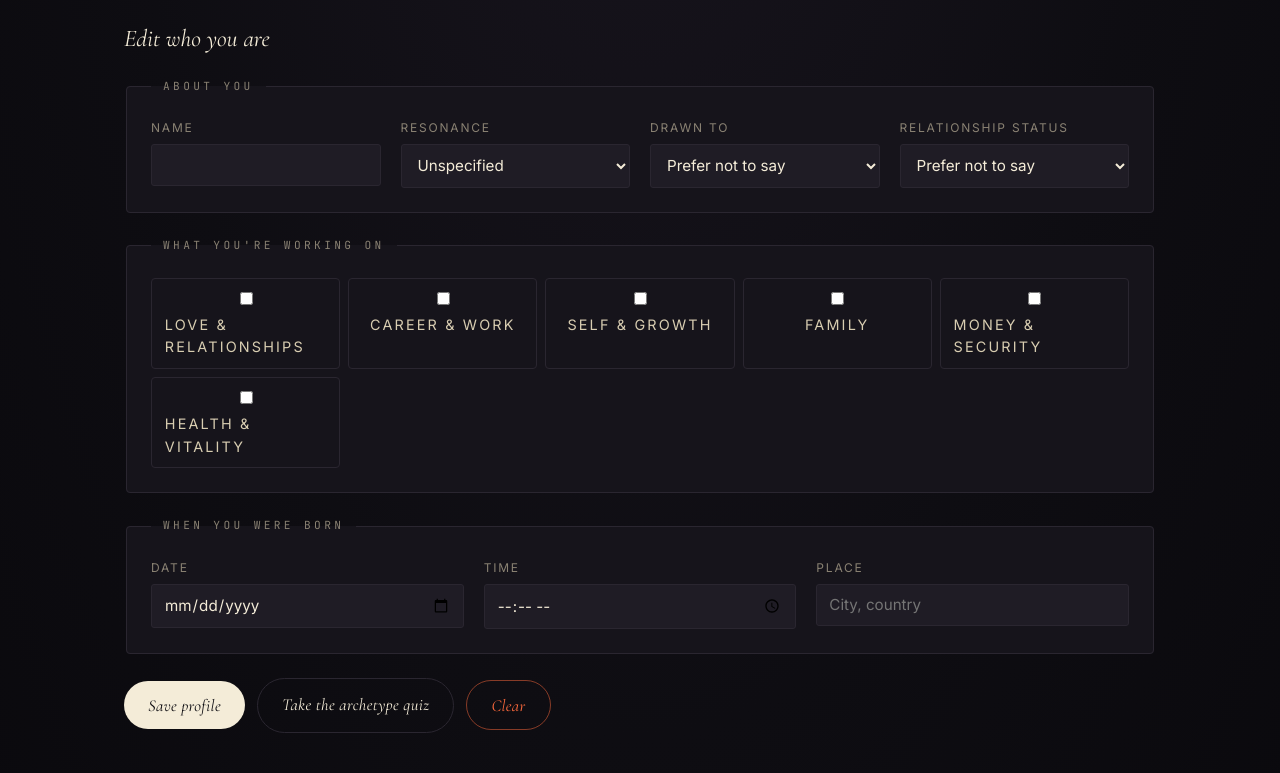
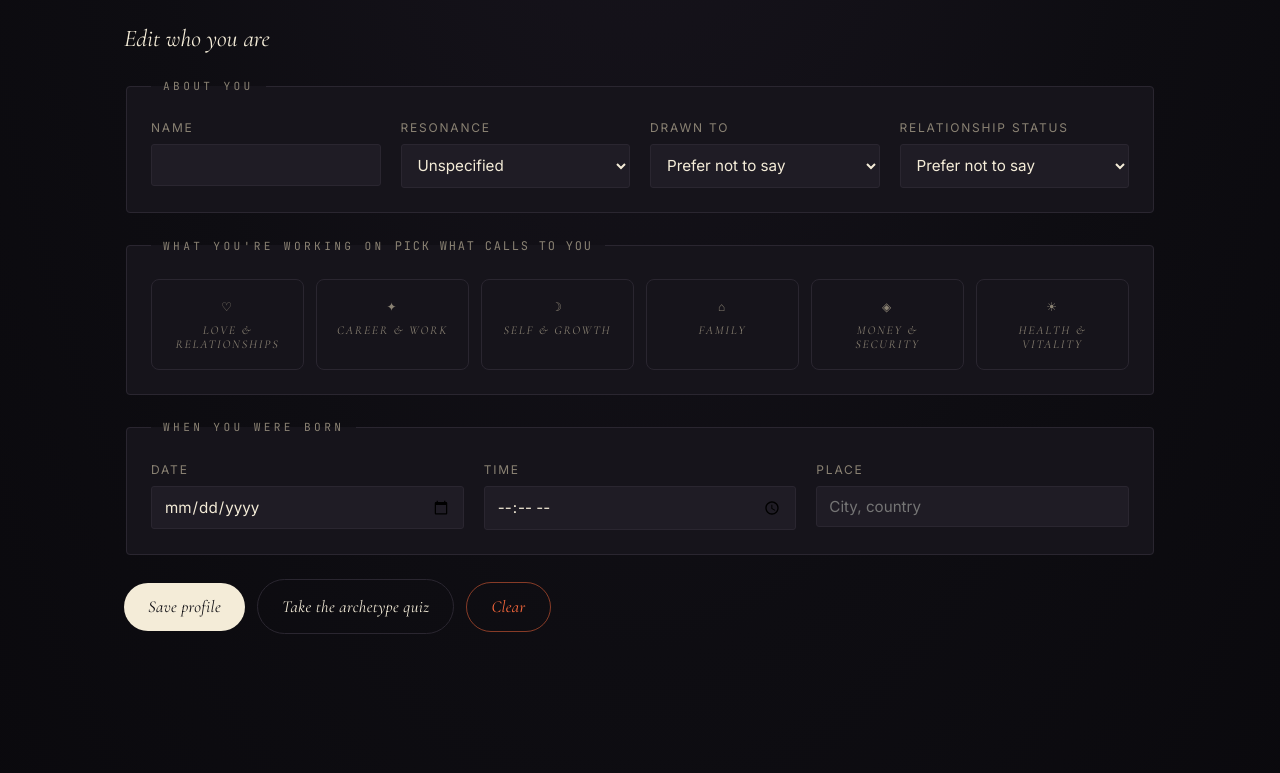
Before and after one commit to xDarkicex/syzygy-tarot, a FastAPI app: page /profile in a window 1280 px wide. Shown: the part 591-1364 px from the top of the page. Run offline with FastAPI, Linux system fonts and the light colour scheme; data that the repository does not hold is empty.

Commit message:
Fix focus checkbox bug; redesign as mystical tiles
Bug: all focus checkboxes toggled together. The form's x-data spread
the persisted profile, but profile.focus could be undefined in old
localStorage, so Alpine's array x-model binding failed and one click
set the whole bound value. Fix: normalize p.focus to a real array in
the x-data init.

Design: replaced the plain checkbox grid with selectable tiles, one per
focus area, each carrying a mystical glyph (♡ love, ✦ career, ☽ self,
⌂ family, ◈ money, ☀ health). Selected tiles glow gold with a tinted
background via :has(input:checked). Matches the audience better than a
settings-form checkbox list.

```diff
--- a/app/static/css/site.css
+++ b/app/static/css/site.css
@@ -215,14 +215,22 @@ fieldset.profile input:focus, fieldset.profile select:focus { outline: 2px solid
   padding: 0.65rem 0.75rem; border-radius: 3px; font-family: inherit; font-size: 0.95rem;
 }
 .profile-form input:focus, .profile-form select:focus { outline: 2px solid var(--gold); outline-offset: 1px; }
-.focus-grid { display: grid; grid-template-columns: repeat(auto-fit, minmax(180px, 1fr)); gap: 0.5rem; }
-.focus-option {
-  display: flex; align-items: center; gap: 0.6rem;
-  padding: 0.6rem 0.8rem; border: 1px solid var(--rule); border-radius: 4px; cursor: pointer;
+.focus-grid { display: grid; grid-template-columns: repeat(auto-fit, minmax(150px, 1fr)); gap: 0.75rem; }
+.focus-tile {
+  position: relative; display: flex; flex-direction: column; align-items: center; gap: 0.35rem;
+  padding: 1.1rem 0.75rem; border: 1px solid var(--rule); border-radius: 8px; cursor: pointer;
+  transition: border-color 150ms, background 150ms, transform 150ms;
 }
-.focus-option:hover { border-color: var(--ink-faint); }
-.focus-option input { accent-color: var(--gold); }
-.focus-option span { color: var(--ink-soft); font-size: 0.9rem; }
+.focus-tile:hover { border-color: var(--ink-faint); transform: translateY(-1px); }
+.focus-tile input { position: absolute; opacity: 0; pointer-events: none; }
+.focus-tile__glyph { font-size: 1.6rem; color: var(--ink-faint); transition: color 150ms; }
+.focus-tile__label { font-family: var(--serif); font-size: 0.95rem; font-style: italic; color: var(--ink-soft); text-align: center; line-height: 1.2; }
+.focus-tile input:checked + .focus-tile__glyph { color: var(--gold); }
+.focus-tile input:checked ~ .focus-tile__label { color: var(--ink); }
+.focus-tile:has(input:checked) {
+  border-color: color-mix(in srgb, var(--gold) 55%, transparent);
+  background: color-mix(in srgb, var(--gold) 8%, var(--paper-2));
+}
 .profile-form__actions { display: flex; gap: 0.75rem; align-items: center; flex-wrap: wrap; }
 .draw-button--danger { background: transparent; border: 1px solid color-mix(in srgb, var(--ember) 50%, transparent); color: var(--ember); }
 .draw-button--danger:hover { background: color-mix(in srgb, var(--ember) 15%, transparent); border-color: var(--ember); }
--- a/app/templates/profile.html
+++ b/app/templates/profile.html
@@ -94,7 +94,8 @@
 
 <section class="p-edit">
   <h2 class="p-edit__title">Edit who you are</h2>
-  <form class="profile-form" method="post" action="/profile/save" x-data="{ p: profile }">
+  <form class="profile-form" method="post" action="/profile/save"
+        x-data="{ p: { ...profile, focus: Array.isArray(profile.focus) ? [...profile.focus] : [] } }">
     <fieldset>
       <legend>About you</legend>
       <label><span>Name</span>
@@ -115,13 +116,14 @@
     </fieldset>
 
     <fieldset>
-      <legend>What you're working on</legend>
+      <legend>What you're working on <span class="profile__hint">pick what calls to you</span></legend>
       <div class="focus-grid">
         {% for area in focus_areas %}
-        <label class="focus-option">
+        <label class="focus-tile">
           <input type="checkbox" name="focus" value="{{ area }}" x-model="p.focus"
                  {% if profile and area in profile.focus %}checked{% endif %} />
-          <span>{{ area }}</span>
+          <span class="focus-tile__glyph" aria-hidden="true">{{ area | focus_glyph }}</span>
+          <span class="focus-tile__label">{{ area }}</span>
         </label>
         {% endfor %}
       </div>
```
Also changed, not shown: app/web/templating.py (+16 -0 lines).
